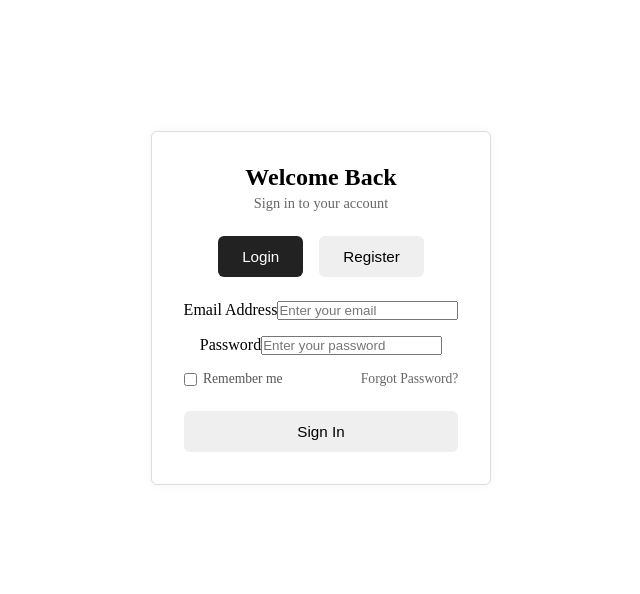
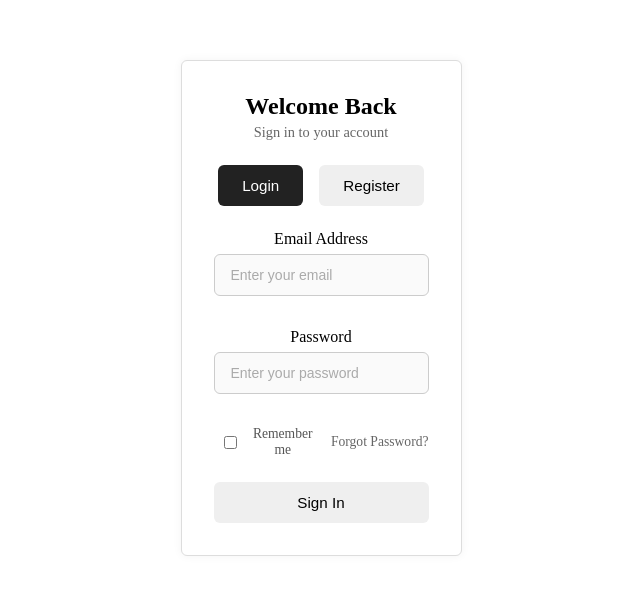
Before and after one commit to alinassarrr/cartwave, a React (Vite) app in the folder frontend/: page / in a window 1280 px wide. Shown: the part 108-702 px from the top of the page, without its empty margins (319-959 px from the left). Built offline with nearby package versions, Linux system fonts and the light colour scheme.

Commit message:
feat(components): Add InfoCard and InputField components with styles

```diff
--- /dev/null
+++ b/frontend/src/components/InfoCard/styles.css
@@ -0,0 +1,33 @@
+.order-card {
+  display: flex;
+  justify-content: space-between;
+  align-items: center;
+  padding: 12px 16px;
+  border: 1px solid #eee;
+  border-radius: 6px;
+  background-color: #fafafa;
+  transition: box-shadow 0.2s ease;
+}
+
+.order-card:hover {
+  box-shadow: 0 2px 8px rgba(0, 0, 0, 0.04);
+}
+
+.order-id {
+  display: flex;
+  flex-direction: column;
+  gap: 4px;
+  font-size: 14px;
+  flex: 1;
+}
+
+.order-id strong {
+  font-size: 15px;
+}
+
+.order-amount {
+  font-weight: 500;
+  font-size: 14px;
+  width: 100px;
+  text-align: right;
+}
--- a/frontend/src/components/InputField/index.jsx
+++ b/frontend/src/components/InputField/index.jsx
@@ -1,20 +1,31 @@
-import React from 'react';
-import './styles.css';
+import React from "react";
+import "./styles.css";
 
 const InputField = (props) => {
-  const { title, id, name, type="text", placeholder, className, onChange, value, required= true } = props;
+  const {
+    title,
+    id,
+    name,
+    type = "text",
+    placeholder,
+    className,
+    onChange,
+    value,
+    required = true,
+  } = props;
 
   return (
-    <div className={className}>
-        <label htmlFor={id}>{title}</label>
-        <input
+    <div className={`input-wrapper ${className || ""}`}>
+      <label htmlFor={id}>{title}</label>
+      <input
         type={type}
         id={id}
         name={name}
         placeholder={placeholder}
         required={required}
         value={value}
-        onChange={onChange}/>
+        onChange={onChange}
+      />
     </div>
   );
 };
--- a/frontend/src/components/InputField/styles.css
+++ b/frontend/src/components/InputField/styles.css
@@ -0,0 +1,25 @@
+.input-wrapper {
+  display: flex;
+  flex-direction: column;
+  gap: 6px;
+  margin-bottom: 1rem;
+}
+
+input {
+  width: 100%;
+  padding: 0.75rem 1rem;
+  font-size: 14px;
+  border: 1px solid #ccc;
+  border-radius: 6px;
+  background-color: #fafafa;
+  outline: none;
+}
+
+input:focus {
+  border-color: #333;
+  background-color: #fff;
+}
+
+input::placeholder {
+  color: #aaa;
+}
```
Also changed, not shown: frontend/src/components/InfoCard/index.jsx (added, +21 -0 lines).
